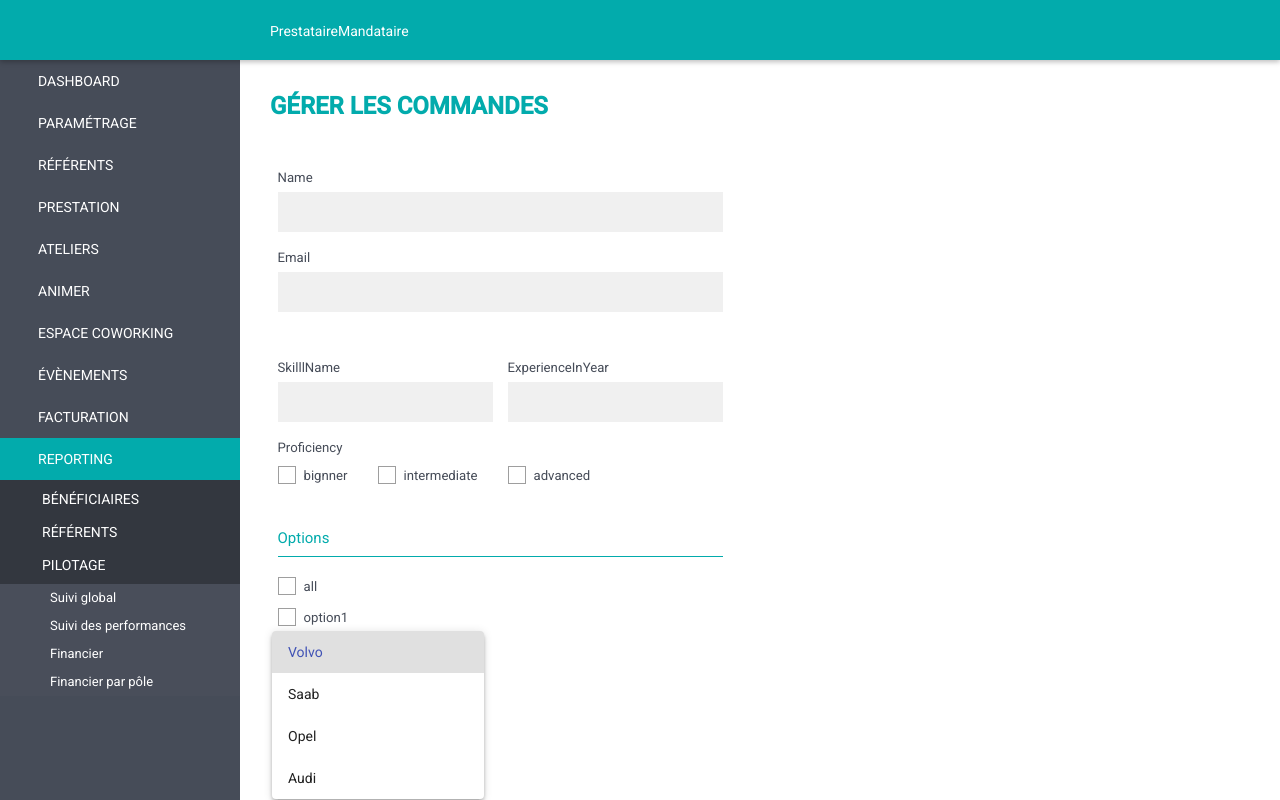
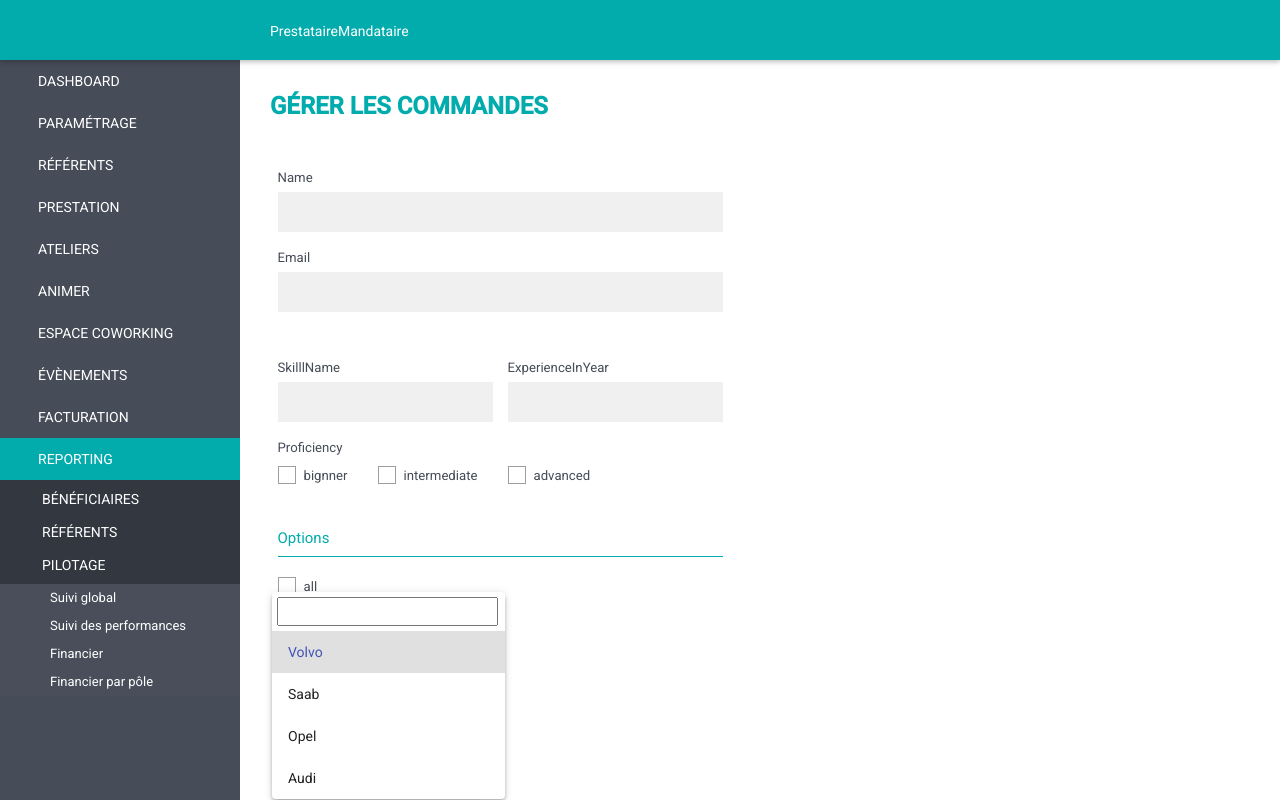
Before and after one commit to ahmad245/form-reactive-angular, an Angular app: page / in a window 1280 px wide. Both pictures are taken after a click on the element "Volvo". Built offline with nearby package versions, Linux system fonts and the light colour scheme; what ngx-mask would draw is missing.

Commit message:
add search to select

```diff
--- a/src/app/card-form/card-form.component.html
+++ b/src/app/card-form/card-form.component.html
@@ -131,9 +131,12 @@
     </div>
     <button mat-button color="primary" type="button" (click)="onloadData()">onload</button>
 </form>
-{{selectedList|json}}
+
+
+
+<!-- {{selectedList|json}}
 <br> {{answersList |json}}
-<br> {{cartForm.value |json}} {{cartForm.valid }}
+<br> {{cartForm.value |json}} {{cartForm.valid }} -->
 <!--  <label class="checkbox">
     <input (click)="onClickCheck( $event,check.value)"  [value]="questionOptions[i].get('optionText').value" [formControl]="questionOptions[i].get('checkOption')" class="checkbox-background"  type="checkbox" (change)="onCheckAnswer($event)"  >
     <div class="container-checkbox"></div>
--- a/src/app/sheard/form/components/checkbox/checkbox.component.ts
+++ b/src/app/sheard/form/components/checkbox/checkbox.component.ts
@@ -17,6 +17,7 @@ export class CheckboxComponent implements OnInit {
   @Input() items=[];
   @Input() item;
 
+
   @Output() sendEvent=new EventEmitter();
   constructor() { }
 
--- a/src/app/sheard/form/components/select/select.component.html
+++ b/src/app/sheard/form/components/select/select.component.html
@@ -4,10 +4,13 @@
  -->
 
 
-<mat-form-field appearance="fill">
+<mat-form-field (click)="focusInput(input)" appearance="fill">
     <mat-label>Favorite food</mat-label>
-    <mat-select [formControl]="control">
-        <mat-option *ngFor="let item of items" [value]="item[optionValue]">
+    <mat-select (click)="focusInput(input)" [formControl]="control">
+
+        <input #input (input)="onClick($event.target.value)" type="text">
+
+        <mat-option [ngClass]="{'mat-selected':matOPtion(item[optionItem])}" *ngFor="let item of list" [value]="item[optionValue]">
             {{item[optionItem]}}
         </mat-option>
     </mat-select>
--- a/src/app/sheard/form/components/select/select.component.scss
+++ b/src/app/sheard/form/components/select/select.component.scss
@@ -0,0 +1,5 @@
+input {
+    width: 95%;
+    margin: 5px;
+    padding: 5px;
+}
--- a/src/app/sheard/form/components/select/select.component.ts
+++ b/src/app/sheard/form/components/select/select.component.ts
@@ -1,4 +1,4 @@
-import { Component, Input, OnInit } from '@angular/core';
+import { Component, ElementRef, Input, OnInit, Renderer2 } from '@angular/core';
 import { FieldConfig } from '../..';
 
 @Component({
@@ -16,14 +16,33 @@ export class SelectComponent implements OnInit {
   @Input() items=[];
   @Input() optionValue;
   @Input() optionItem;
+  list=[];
 
-
-  constructor() {
+  search='';
+  constructor(private renderer: Renderer2) {
 
   }
 
   ngOnInit(): void {
-    console.log(this.control);
+   this.list=  this.items;
+
+  }
+  onClick(item:string){
+  this.search=item;
+    this.list= item ==='' ? this.items : this.list.filter(el=>el[this.optionItem].toLowerCase().includes(item.toLowerCase()));
+
+
+  }
+  matOPtion(item:string){
+
+    if(this.search==='') return false;
+     return item.toLowerCase().includes(this.search.toLowerCase())
+  }
+  focusInput(input:ElementRef){
+    console.log(input);
+   let element= this.renderer.selectRootElement(input);
+   setTimeout(() => element.focus(), 0);
+   // input.nativeElement.focus();
 
   }
 
```
Also changed, not shown: src/app/material/material.module.ts (+6 -2 lines).
